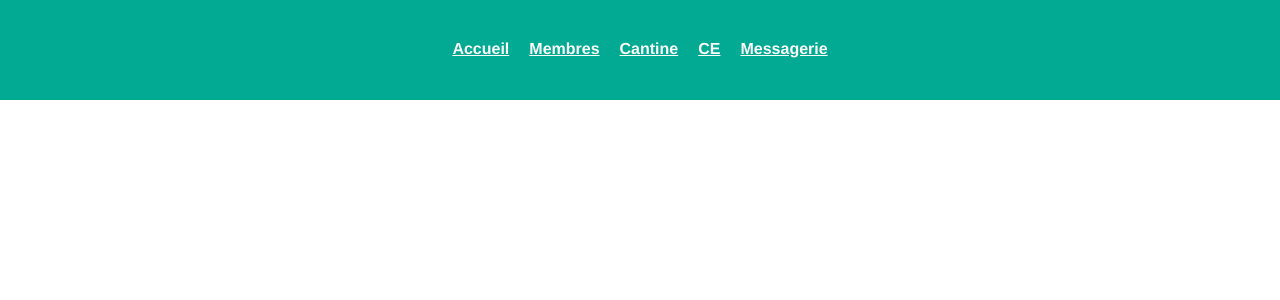
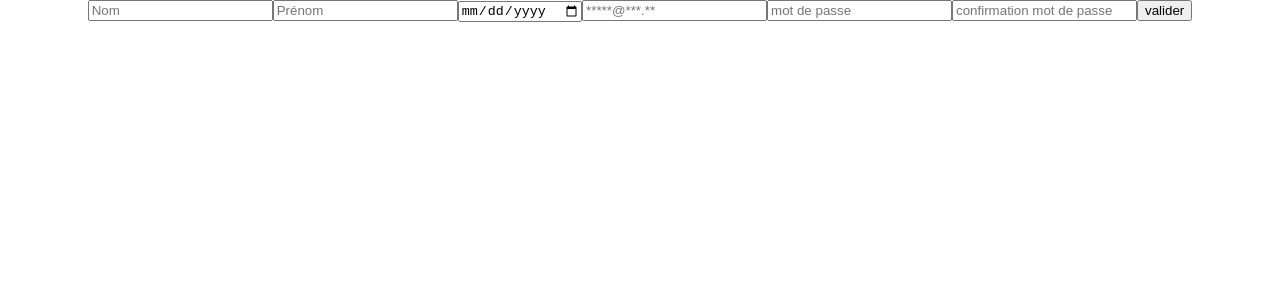
Before and after one commit to PerrierLeo/Network_and_Co, a Vue app: page /Connexion in a window 1280 px wide. Shown: the top 300 px of the page. Built offline with nearby package versions, Linux system fonts and the light colour scheme.

Commit message:
inscription/connexion/deconnexion fonctionnent, sauf retour de deco sur page connexion

```diff
--- a/package.json
+++ b/package.json
@@ -11,6 +11,7 @@
     "bootstrap": "^4.6.0",
     "bootstrap-vue": "^2.21.2",
     "core-js": "^3.6.5",
+    "sass": "^1.32.8",
     "vue": "^2.6.12",
     "vue-router": "^3.2.0"
   },
--- a/src/App.vue
+++ b/src/App.vue
@@ -1,20 +1,49 @@
 <template>
   <div id="app">
-    <div id="nav">
-      <div class="accueil"><router-link to="/">Accueil</router-link></div>
-      <div class="staff"><router-link to="/Staffs">Membres</router-link></div>
+    <div v-if="loggedIn" id="nav">
+      <div class="accueil"><router-link to="/">Inscription</router-link></div>
+
+      <div class="accueil">
+        <router-link to="/Accueil">Accueil</router-link>
+      </div>
+      <div class="staff"><router-link to="/Staff">Membres</router-link></div>
       <div class="canteen">
         <router-link to="/Canteen">Cantine</router-link>
       </div>
       <div class="ce"><router-link to="/Ce">CE</router-link></div>
       <div class="messagerie">
         <router-link to="/Messagerie">Messagerie</router-link>
+        <button @click="logout">deconnexion</button>
       </div>
     </div>
     <router-view />
   </div>
 </template>
+<script>
+export default {
+  data: () => ({
+    loggedIn: false,
+    ouiInscrit: true,
+    nonInscrit: true,
+  }),
 
+  methods: {
+    login: function() {
+      this.loggedIn = true;
+    },
+    logout: function() {
+      this.loggedIn = false;
+      this.$router.push("/connexion");
+    },
+  },
+
+  provide: function() {
+    return {
+      login: this.login,
+    };
+  },
+};
+</script>
 <style>
 #app {
   font-family: Avenir, Helvetica, Arial, sans-serif;
--- /dev/null
+++ b/src/components/Accueil/Connexion.vue
@@ -0,0 +1,41 @@
+<template>
+  <div class="Ce">
+    <form>
+      <input
+        type="email"
+        v-model="mailconnexion"
+        required
+        placeholder="e-mail"
+      />
+      <input
+        type="password"
+        v-model="passconnexion"
+        required
+        placeholder="mot de passe"
+      />
+      <button type="submit" @click="callConnexion">connexion</button>
+    </form>
+  </div>
+</template>
+
+<script>
+export default {
+  name: "Connexion",
+  components: {},
+
+  data: () => ({
+    mailconnexion: "",
+    passconnexion: "",
+  }),
+  methods: {
+    callConnexion(e) {
+      this.$emit("connexion", {
+        mailconnexion: this.mailconnexion,
+        passconnexion: this.passconnexion,
+      });
+      e.preventDefault();
+    },
+  },
+};
+</script>
+<style></style>
--- /dev/null
+++ b/src/components/Accueil/inscription.vue
@@ -0,0 +1,69 @@
+<template>
+  <div class="inscription">
+    <form>
+      <input
+        type="text"
+        v-model="nom"
+        :class="{ active: isActive }"
+        placeholder="Nom"
+        required
+      />
+      <input type="text" v-model="prenom" placeholder="Prénom" required />
+      <input type="date" v-model="date" placeholder="  /  /  " required />
+      <input type="email" v-model="mail" required placeholder="*****@***.**" />
+      <input
+        type="password"
+        v-model="motdepasse"
+        placeholder="mot de passe"
+        required
+      />
+      <input
+        type="password"
+        v-model="confmotdepasse"
+        placeholder="confirmation mot de passe"
+        required
+      />
+      <button type="submit" @click="callAjouter">valider</button>
+    </form>
+  </div>
+</template>
+
+<script>
+export default {
+  name: "inscription",
+  props: ["isActive"],
+  components: {},
+
+  data: () => ({
+    nom: "",
+    prenom: "",
+    date: "",
+    mail: "",
+    motdepasse: "",
+    confmotdepasse: "",
+  }),
+  methods: {
+    callAjouter(e) {
+      this.$emit("ajouter", {
+        nom: this.nom,
+        prenom: this.prenom,
+        date: this.date,
+        mail: this.mail,
+        motdepasse: this.motdepasse,
+        confmotdepasse: this.confmotdepasse,
+      });
+      e.preventDefault();
+    },
+  },
+};
+</script>
+<style>
+.active {
+  background-color: red;
+}
+
+.inscription {
+  display: flex;
+  flex-direction: column;
+}
+</style>
--- a/src/router/index.js
+++ b/src/router/index.js
@@ -1,7 +1,8 @@
 import Vue from "vue";
 import VueRouter from "vue-router";
+import Pageconnect from "../views/Pageconnect.vue";
 import Accueil from "../views/Accueil.vue";
-import Staffs from "../views/Staffs.vue";
+import Staffs from "../views/Staff.vue";
 import Canteen from "../views/Canteen.vue";
 import Ce from "../views/Ce.vue";
 import Messagerie from "../views/Messagerie.vue";
@@ -13,9 +14,15 @@ import Messagerie from "../views/Messagerie.vue";
 Vue.use(VueRouter);
 
 const routes = [
+
   {
-    path: "/",
-    name: "Accueil",
+    path: "/Connexion",
+    name: "/Connexion",
+    component: Pageconnect
+  },
+  {
+    path: "/Accueil",
+    name: "/Accueil",
     component: Accueil
   },
   {
@@ -35,7 +42,7 @@ const routes = [
   },
   {
     path: "/Messagerie",
-    name: "Messagerie",
+    name: "Mssagerie",
     component: Messagerie
   },
 ];
--- a/src/views/Accueil.vue
+++ b/src/views/Accueil.vue
@@ -5,6 +5,9 @@
 <script>
 export default {
   name: "Accueil",
-  components: {},
+
+  data: () => ({}),
+  methods: {},
 };
 </script>
+<style></style>
--- /dev/null
+++ b/src/views/Pageconnect.vue
@@ -0,0 +1,101 @@
+<template>
+  <div class="Accueil">
+    <div>
+      <inscription
+        v-if="state == 'noUser'"
+        :class="{ active: isActive }"
+        @ajouter="callAjouter"
+      ></inscription>
+      <connexion v-if="state == 'noconnect'" @connexion="callConnexion" />
+    </div>
+  </div>
+</template>
+
+<script>
+import Connexion from "../components/Accueil/Connexion.vue";
+import inscription from "../components/Accueil/inscription.vue";
+export default {
+  name: "Pageconnect",
+
+  components: { inscription, Connexion },
+
+  data: () => ({
+    isActive: false,
+    nom: "",
+    prenom: "",
+    date: "",
+    mail: "",
+    motdepasse: "",
+    confmotdepasse: "",
+    state: "noUser",
+
+    tabusers: [],
+  }),
+  methods: {
+    callAjouter(payload) {
+      let isExist = false;
+      for (const elem of this.tabusers) {
+        if (elem.nom != payload.nom) {
+          isExist = false;
+        } else {
+          isExist = true;
+          alert("utilisateur déja pris");
+          break;
+        }
+      }
+      if (payload.nom == "") {
+        alert("remplir le champs nom");
+      } else if (payload.prenom == "") {
+        alert("remplir le champs prenom");
+      } else if (payload.date == "") {
+        alert("remplir le champs date");
+      } else if (payload.mail == "") {
+        alert("remplir le champs mail");
+      } else if (payload.motdepasse == "") {
+        alert("remplir le champs mot de passe");
+      } else if (payload.motdepasse != payload.confmotdepasse) {
+        alert("les mots de passe ne correspondent pas");
+      }
+      if (
+        isExist == false &&
+        payload.nom != "" &&
+        payload.prenom != "" &&
+        payload.date != "" &&
+        payload.mail != "" &&
+        payload.motdepasse != "" &&
+        payload.motdepasse == payload.confmotdepasse
+      ) {
+        let newUser = {
+          nom: payload.nom,
+          prenom: payload.prenom,
+          date: payload.date,
+          mail: payload.mail,
+          motdepasse: payload.motdepasse,
+          confmotdepasse: payload.confmotdepasse,
+        };
+        (this.state = "noconnect"), (isExist = true);
+        this.tabusers.push(newUser);
+      }
+    },
+    callConnexion(payload) {
+      for (const elem of this.tabusers) {
+        if (
+          elem.mail == payload.mailconnexion &&
+          elem.motdepasse == payload.passconnexion
+        ) {
+          this.state = "connect";
+        } else {
+          alert("erreur dans identifiants ou mot de passe");
+          break;
+        }
+      }
+      if (this.state == "connect") {
+        this.login();
+        this.$router.push("Accueil");
+      }
+    },
+  },
+  inject: ["login"],
+};
+</script>
+<style></style>
```
Also changed, not shown: src/components/Accueil/Deconnexion.vue (added, +28 -0 lines), src/views/Staff.vue (renamed from src/views/Staffs.vue), 1 other file (tests, documents, lock files or other folders).
